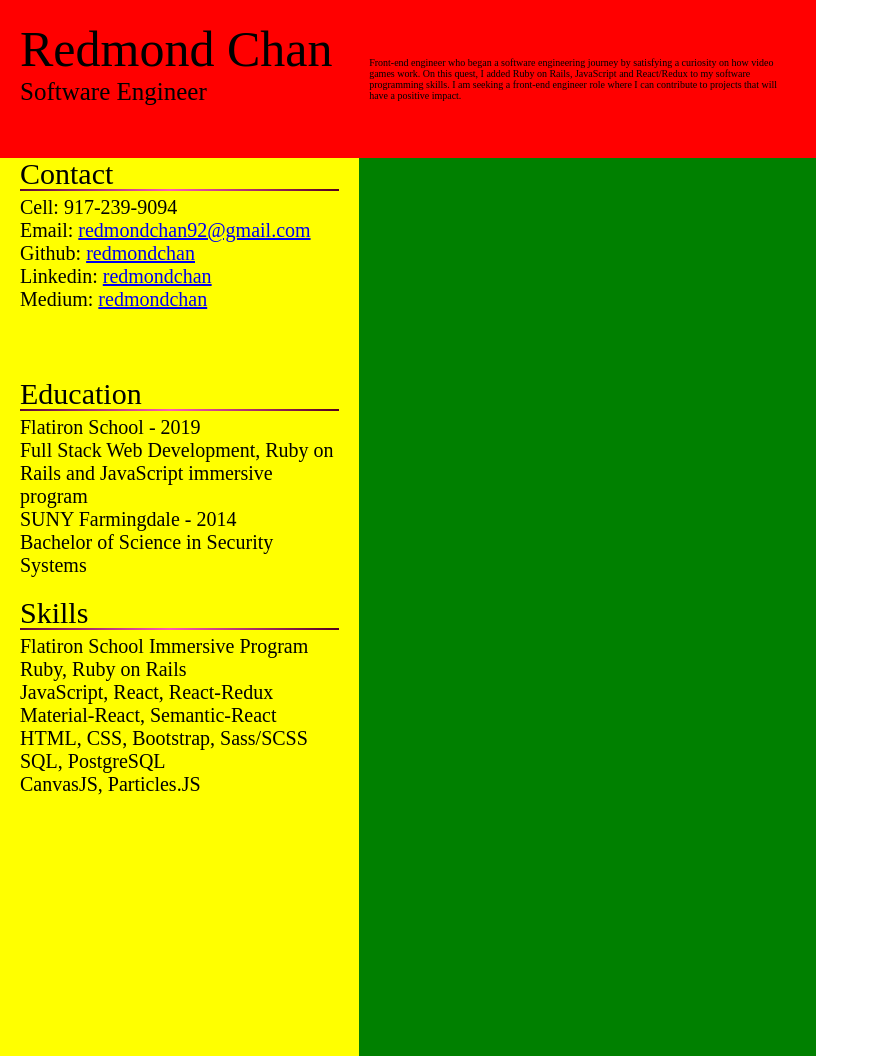
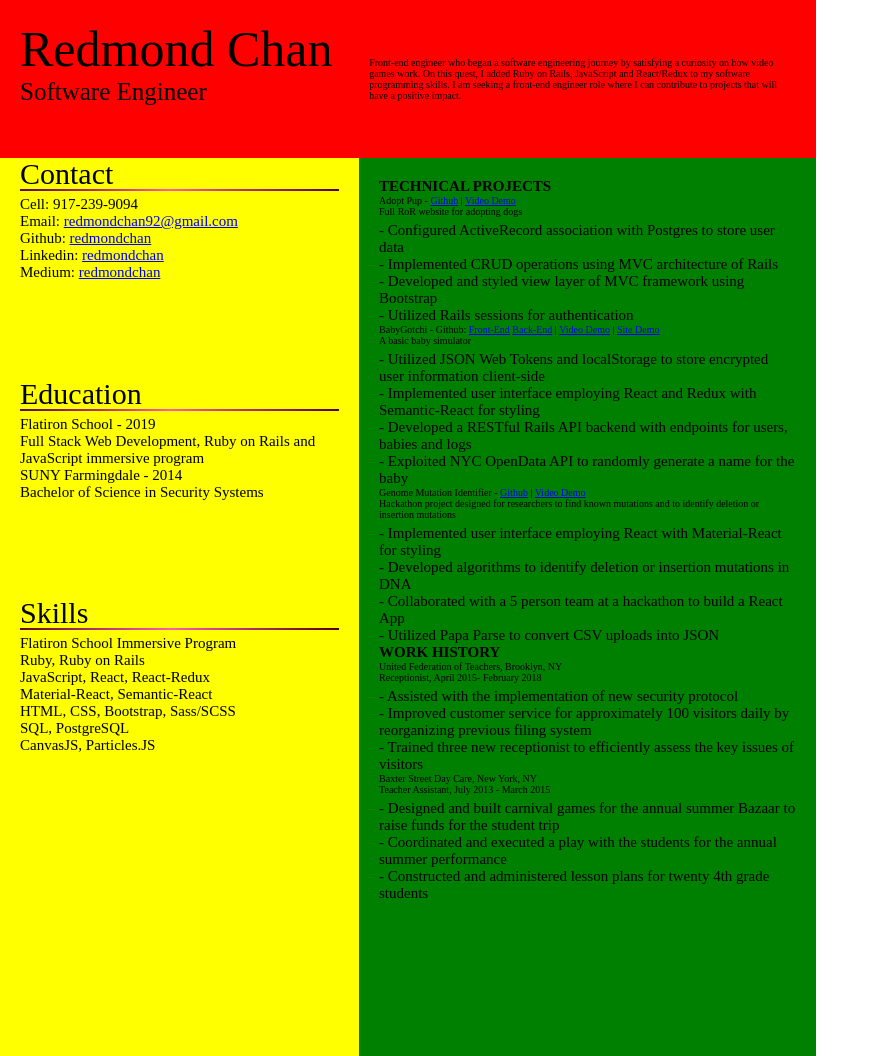
Before and after one commit to redmondchan/grid-resume, a plain HTML site: page index.html in a window 1280 px wide. Shown: the whole page, without its empty margins (0-879 px from the left). Drawn offline with Linux system fonts and the light colour scheme.

Commit message:
added work history and technical projects

```diff
--- a/index.html
+++ b/index.html
@@ -73,7 +73,125 @@
 
         </div>
 
-        <div class="right"></div>
+        <div class="right">
+          <section class="section">
+    <h2 class="font-orange">TECHNICAL PROJECTS</h2>
+    <ol class="ol">
+
+     <!-- may use this project later keeping it here for reference -->
+      <!-- <li class="u-margin-bottom-small">
+        <header>
+          <p class="list-header">Cheesecake -
+           <span>
+             <a class="font-normal" href="https://github.com/redmondchan/cheesecake-css-sass">Github</a>
+             <span>|</span>
+             <a class="font-normal" href="https://youtu.be/LnXk8aXmvsc">Video Demo</a>
+             <span>|</span>
+             <a class="font-normal" href="https://cheesecake-css-sass.herokuapp.com">Site Demo</a>
+           </span>
+         </p>
+        </header>
+        <span class="font-italic">Static website about my dog, Cheesecake, to practice CSS/SCSS</span>
+        <ul class="ul font-small">
+          <li>- Implemented BEM naming conventions to increase the speed of development, debugging, and future implementations</li>
+          <li>- Followed the 7-1 pattern to create a maintainable, scalable and well-organized project</li>
+          <li>- Utilized Sass mixins to write media queries for responsive design</li>
+          <li>- Created custom buttons, radio buttons, popups, and effects with CSS</li>
+        </ul>
+      </li> -->
+
+      <li>
+        <header>
+          <p class="list-header">Adopt Pup -
+            <span>
+              <a class="font-normal" href="https://github.com/redmondchan/adopt_pup">Github</a>
+              <span>|</span>
+              <a class="font-normal" href="https://youtu.be/kD720FRCN10">Video Demo</a>
+            </span>
+          </p>
+        </header>
+        <span class="font-italic">Full RoR website for adopting dogs</span>
+        <ul class="ul font-small">
+          <li>- Configured ActiveRecord association with Postgres to store user data</li>
+          <li>- Implemented CRUD operations using MVC architecture of Rails</li>
+          <li>- Developed and styled view layer of MVC framework using Bootstrap</li>
+          <li>- Utilized Rails sessions for authentication</li>
+        </ul>
+      </li>
+
+      <li class="u-margin-bottom-small">
+        <header>
+          <p class="list-header">BabyGotchi - <span class="font-normal">Github:</span>
+            <span>
+              <a class="font-normal" href="https://github.com/redmondchan/prepare-baby-frontend">Front-End</a>
+              <a class="font-normal" href="https://github.com/redmondchan/prepare-baby-backend">Back-End</a>
+              <span>|</span>
+              <a class="font-normal" href="https://youtu.be/WoTFtouYni8">Video Demo</a>
+              <span>|</span>
+              <a class="font-normal" href="http://babygotchi.herokuapp.com/">Site Demo</a>
+            </span>
+          </p>
+        </header>
+        <span class="font-italic">A basic baby simulator</span>
+        <ul class="ul font-small">
+          <li>- Utilized JSON Web Tokens and localStorage to store encrypted user information client-side</li>
+          <li>- Implemented user interface employing React and Redux with Semantic-React for styling</li>
+          <li>- Developed a RESTful Rails API backend with endpoints for users, babies and logs</li>
+          <li>- Exploited NYC OpenData API to randomly generate a name for the baby</li>
+        </ul>
+      </li>
+
+      <li class="u-margin-bottom-small">
+        <header>
+          <p class="list-header">Genome Mutation Identifier - <span>
+           <a class="font-normal" href="https://github.com/redmondchan/Genome-Mutation-Identifier">Github</a>
+           <span>|</span>
+           <a class="font-normal" href="https://youtu.be/10FqPGk2WW0">Video Demo</a>
+         </span></p>
+        </header>
+        <span class="font-italic">Hackathon project designed for researchers to find known mutations and to identify deletion or insertion mutations</span>
+        <ul class="ul font-small">
+          <li>- Implemented user interface employing React with Material-React for styling</li>
+          <li>- Developed algorithms to identify deletion or insertion mutations in DNA</li>
+          <li>- Collaborated with a 5 person team at a hackathon to build a React App</li>
+          <li>- Utilized Papa Parse to convert CSV uploads into JSON</li>
+        </ul>
+      </li>
+
+    </ol>
+  </section>
+
+  <section class="section">
+    <h2 class="font-orange">WORK HISTORY</h2>
+    <ol class="ol">
+
+      <li class="u-margin-bottom-small">
+        <header>
+          <p class="list-header">United Federation of Teachers, Brooklyn, NY</p>
+        </header>
+        <span class="font-italic">Receptionist, April 2015- February 2018</span>
+        <ul class="ul font-small">
+          <li>- Assisted with the implementation of new security protocol</li>
+          <li>- Improved customer service for approximately 100 visitors daily by reorganizing previous filing system</li>
+          <li>- Trained three new receptionist to efficiently assess the key issues of visitors</li>
+        </ul>
+      </li>
+
+      <li>
+        <header>
+          <p class="list-header">Baxter Street Day Care, New York, NY</p>
+        </header>
+        <span class="font-italic">Teacher Assistant, July 2013 - March 2015</span>
+        <ul class="ul font-small">
+          <li>- Designed and built carnival games for the annual summer Bazaar to raise funds for the student trip</li>
+          <li>- Coordinated and executed a play with the students for the annual summer performance</li>
+          <li>- Constructed and administered lesson plans for twenty 4th grade students</li>
+        </ul>
+      </li>
+
+    </ol>
+  </section>
+        </div>
 
       </div>
 
--- a/style.css
+++ b/style.css
@@ -67,7 +67,7 @@ li {
 
 ul, dl {
   padding-top: .5rem;
-  font-size: 2rem;
+  font-size: 1.5rem;
 }
 
 
```
